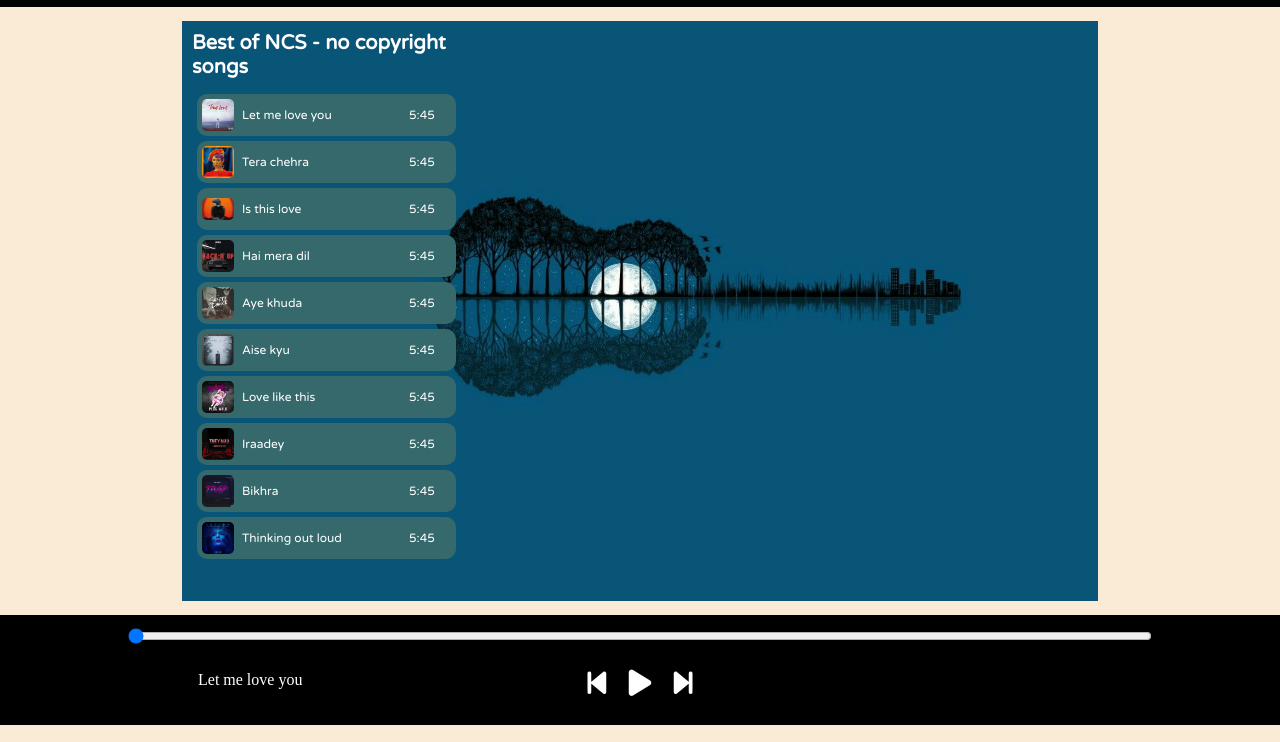
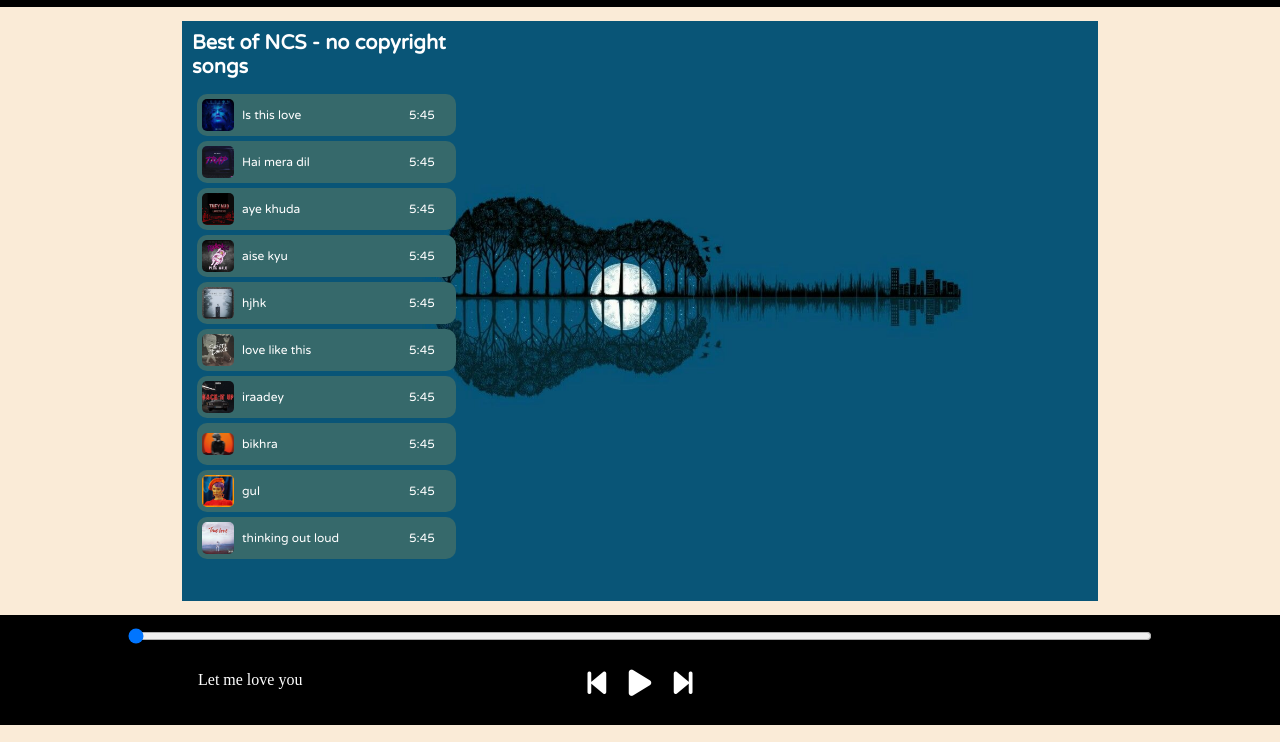
Before and after one commit to nikhil-223/my-spotify, a plain HTML site: page index.html in a window 1280 px wide. Shown: the part 58-800 px from the top of the page. Drawn offline with Linux system fonts and the light colour scheme.

Commit message:
almost complete

```diff
--- a/index.html
+++ b/index.html
@@ -25,53 +25,53 @@
 				<h1>Best of NCS - no copyright songs</h1>
                 <div class="songItemContainer">
                     <div class="songItem">
-                        <img src="./covers/10.jpg" alt="song">
-                        <span>Let me love you</span>
+                        <img id="0"  alt="song">
+                        <span class="songName">Let me love you</span>
                         <span class="songListPlay"><span>5:45</span></span>
                     </div>
                     <div class="songItem">
-                        <img src="./covers/9.jpg" alt="song">
-                        <span>Tera chehra</span>
+                        <img id="1" alt="song">
+                        <span class="songName">Tera chehra</span>
                         <span class="songListPlay"><span>5:45</span></span>
                     </div>
                     <div class="songItem">
-                        <img src="./covers/8.jpg" alt="song">
-                        <span>Is this love</span>
+                        <img id="2" alt="song">
+                        <span class="songName">Is this love</span>
                         <span class="songListPlay"><span>5:45</span></span>
                     </div>
                     <div class="songItem">
-                        <img src="./covers/7.jpg" alt="song">
-                        <span>Hai mera dil</span>
+                        <img id="3" alt="song">
+                        <span class="songName">Hai mera dil</span>
                         <span class="songListPlay"><span>5:45</span></span>
                     </div>
                     <div class="songItem">
-                        <img src="./covers/6.jpg" alt="song">
-                        <span>Aye khuda</span>
+                        <img id="4" alt="song">
+                        <span class="songName">Aye khuda</span>
                         <span class="songListPlay"><span>5:45</span></span>
                     </div>
                     <div class="songItem">
-                        <img src="./covers/5.jpg" alt="song">
-                        <span>Aise kyu </span>
+                        <img id="5" alt="song">
+                        <span class="songName">Aise kyu </span>
                         <span class="songListPlay"><span>5:45</span></span>
                     </div>
                     <div class="songItem">
-                        <img src="./covers/4.jpg" alt="song">
-                        <span>Love like this </span>
+                        <img id="6" alt="song">
+                        <span class="songName">Love like this </span>
                         <span class="songListPlay"><span>5:45</span></span>
                     </div>
                     <div class="songItem">
-                        <img src="./covers/3.jpg" alt="song">
-                        <span>Iraadey</span>
+                        <img id="7" alt="song">
+                        <span class="songName">Iraadey</span>
                         <span class="songListPlay"><span>5:45</span></span>
                     </div>
                     <div class="songItem">
-                        <img src="./covers/2.jpg" alt="song">
-                        <span>Bikhra</span>
+                        <img id="8" alt="song">
+                        <span class="songName">Bikhra</span>
                         <span class="songListPlay"><span>5:45</span></span>
                     </div>
                     <div class="songItem">
-                        <img src="./covers/1.jpg" alt="song">
-                        <span>Thinking out loud</span>
+                        <img id="9" alt="song">
+                        <span class="songName">Thinking out loud</span>
                         <span class="songListPlay"><span>5:45</span></span>
                     </div>
                 </div>
@@ -82,9 +82,9 @@
 			<input type="range" name="range" id="myProgressBar" value="0" min="0" max="100" />
 			<div class="icons">
 				<!-- --font awesome-- -->
-				<i class="fa-solid fa-3x fa-step-backward"></i>
+				<i class="fa-solid fa-3x fa-step-backward" id="backwardd"></i>
 				<i class="fa-solid fa-3x fa-play" id="masterplay"></i>
-				<i class="fa-solid fa-3x fa-step-forward"></i>
+				<i class="fa-solid fa-3x fa-step-forward" id="forwardd"></i>
 			</div>
             <div class="itemInfo">
                 <img src="44zG.gif" alt="gif" id="gif">
--- a/script.js
+++ b/script.js
@@ -1,51 +1,101 @@
 
-// songPlay.play();
-let songPlay = new Audio("./songs/1.mp3");
 
-let songItem = Array.from(document.getElementsByClassName("songItem"));
-let songlist=[
-    {songName:"", filePath:"songs/1.mp3" ,coverPath:"cover/1.jpg" },
-    {songName:"", filePath:"songs/2.mp3" ,coverPath:"cover/2.jpg" },
-    {songName:"", filePath:"songs/3.mp3" ,coverPath:"cover/3.jpg" },
-    {songName:"", filePath:"songs/4.mp3" ,coverPath:"cover/4.jpg" },
-    {songName:"", filePath:"songs/5.mp3" ,coverPath:"cover/5.jpg" },
-    {songName:"", filePath:"songs/6.mp3" ,coverPath:"cover/6.jpg" },
-    {songName:"", filePath:"songs/7.mp3" ,coverPath:"cover/7.jpg" },
-    {songName:"", filePath:"songs/8.mp3" ,coverPath:"cover/8.jpg" },
-    {songName:"", filePath:"songs/9.mp3" ,coverPath:"cover/9.jpg" },
-    {songName:"", filePath:"songs/10.mp3" ,coverPath:"cover/10.jpg" }
-]
-let gif=document.getElementById("gif");
-let masterplay=document.getElementById("masterplay");
-let progressBar=document.getElementById("myProgressBar")
-masterplay.addEventListener("click",()=>{
-    if(songPlay.paused || songPlay.currentTime<=0){
+let songlist = [
+	{
+		songName: "Is this love ",
+		filePath: "songs/1.mp3",
+		coverPath: "./covers/1.jpg"
+	},
+	{
+		songName: "Hai mera dil",
+		filePath: "songs/2.mp3",
+		coverPath: "./covers/2.jpg"
+	},
+	{
+		songName: "aye khuda",
+		filePath: "songs/3.mp3",
+		coverPath: "./covers/3.jpg"
+	},
+	{ songName: "aise kyu", filePath: "songs/4.mp3", coverPath: "./covers/4.jpg" },
+	{ songName: "hjhk", filePath: "songs/5.mp3", coverPath: "./covers/5.jpg" },
+	{
+		songName: "love like this ",
+		filePath: "songs/6.mp3",
+		coverPath: "./covers/6.jpg"
+	},
+	{ songName: "iraadey", filePath: "songs/7.mp3", coverPath: "./covers/7.jpg" },
+	{ songName: "bikhra", filePath: "songs/8.mp3", coverPath: "./covers/8.jpg" },
+	{ songName: "gul", filePath: "songs/9.mp3", coverPath: "./covers/9.jpg" },
+	{
+		songName: "thinking out loud",
+		filePath: "songs/10.mp3",
+		coverPath: "./covers/10.jpg"
+	}
+];
+let gif = document.getElementById("gif");
+let masterplay = document.getElementById("masterplay");
+let progressBar = document.getElementById("myProgressBar");
+let songItems = Array.from(document.getElementsByClassName("songItem"));
+let songPlay = new Audio(`./songs/1.mp3`);
+let forwardbtn= document.getElementById("forwardd")
+let backwardbtn= document.getElementById("backwardd")
+
+songItems.forEach((element, i) => {
+	element.getElementsByTagName("img")[0].src = songlist[i].coverPath;
+	element.getElementsByTagName("span")[0].innerText = songlist[i].songName;
+});
+
+forwardbtn.addEventListener("click",()=>{
+
+        filepath =parseInt(e.target.id) ;
+		songPlay.src = songlist[filepath].filePath;
+		songPlay.currentTime = 0;
+		songPlay.play();
+		masterplay.classList.add("fa-pause");
+		masterplay.classList.remove("fa-play");
+		gif.style.opacity = 1;
+})
+
+songItems.forEach((element,i) => {
+	element.addEventListener("click", (e) => {
+
+        filepath = songlist[parseInt(e.target.id)].filePath;
+        songPlay.src = filepath ;
+        songPlay.currentTime=0;
         songPlay.play();
+        masterplay.classList.add("fa-pause");
         masterplay.classList.remove("fa-play");
-        masterplay.classList.add("fa-pause");
-        gif.style.opacity=1;
-    }
-    else{
-        songPlay.pause();
+        gif.style.opacity = 1;
+
+    });
+});
+
+masterplay.addEventListener("click", () => {
+	if (songPlay.paused || songPlay.currentTime <= 0) {
+		songPlay.play();
+		masterplay.classList.remove("fa-play");
+		masterplay.classList.add("fa-pause");
+		gif.style.opacity = 1;
+	} else {
+		songPlay.pause();
 		masterplay.classList.add("fa-play");
 		masterplay.classList.remove("fa-pause");
-        gif.style.opacity=0;
-    }
+		gif.style.opacity = 0;
+	}
+});
 
-})
+songPlay.addEventListener("timeupdate", () => {
+	progress = parseInt((songPlay.currentTime / songPlay.duration) * 100);
+	progressBar.value = progress;
+});
+progressBar.addEventListener("change", () => {
+	songPlay.currentTime = (progressBar.value * songPlay.duration) / 100;
+});
 
-songPlay.addEventListener('timeupdate',()=>{
-    progress= parseInt((songPlay.currentTime/songPlay.duration)*100);
-    progressBar.value=progress;
-})
-progressBar.addEventListener("change",()=>{
-    songPlay.currentTime= progressBar.value*songPlay.duration/100;
-})
-
-for(key in songItem){
-    let j= songItem[key];
-    j.addEventListener("click", () => {
-    let songPlay = new Audio(`./songs/1.mp3`);
-	songPlay.play();
-});
-}
+// for(key in songItem){
+//     let j= songItem[key];
+//     j.addEventListener("click", () => {
+//     let songPlay = new Audio(`./songs/1.mp3`);
+// 	songPlay.play();
+// });
+// }
```
Also changed, not shown: 1 other file.
